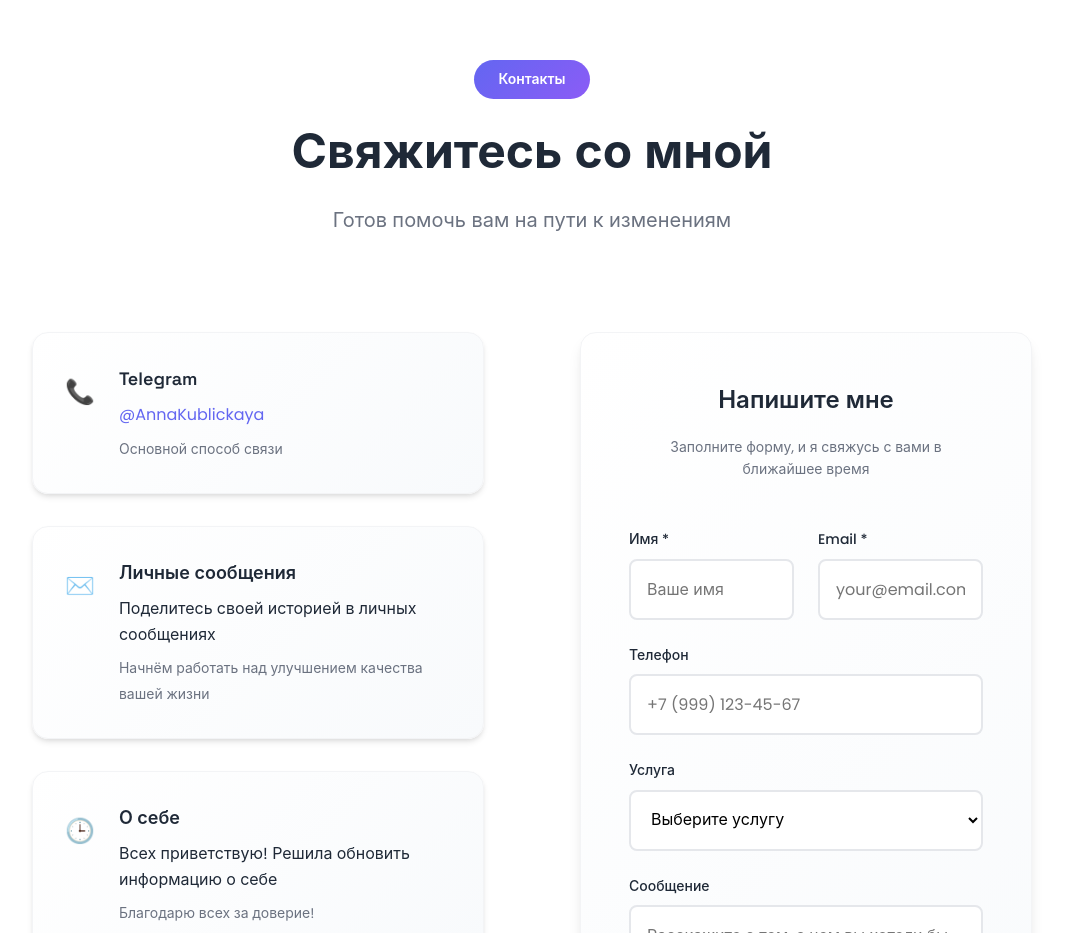
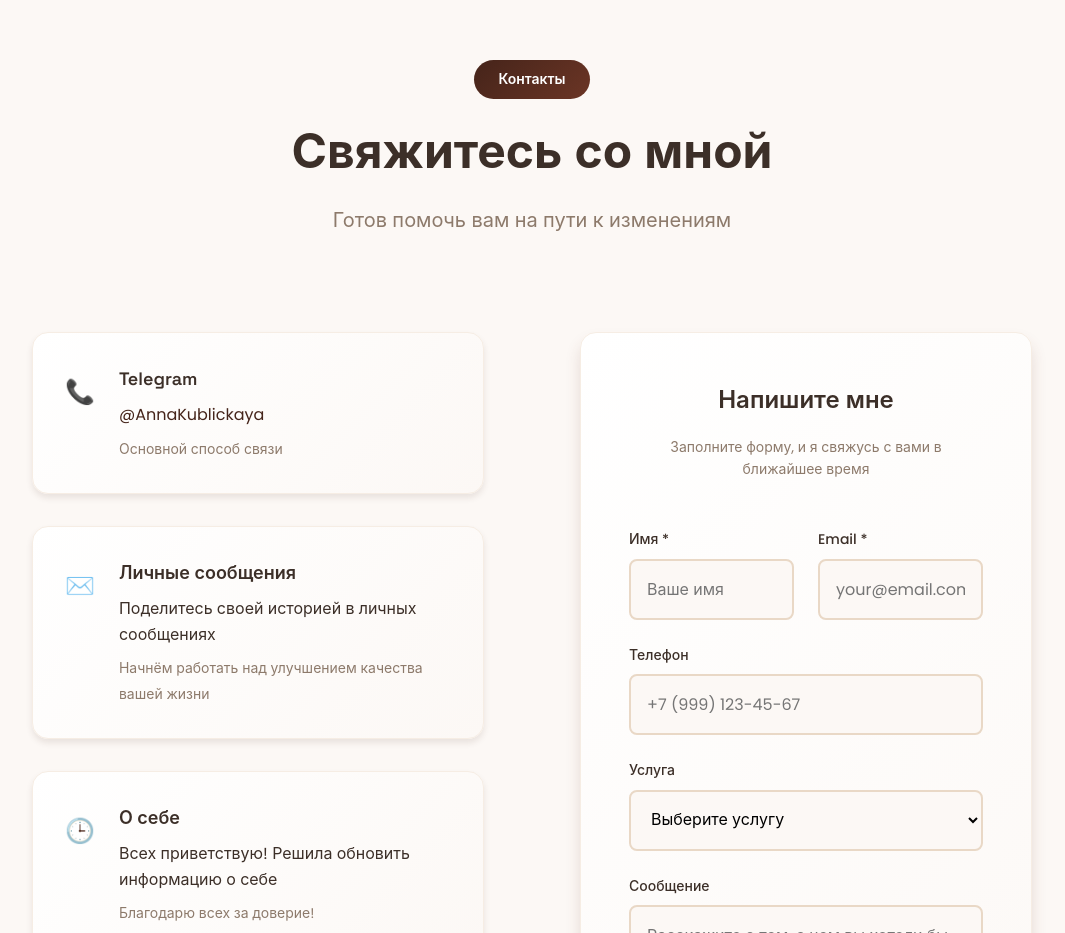
Before and after one commit to alex-patapau/kublickaya, a plain HTML site: page index.html in a window 1280 px wide. Shown: the part 11067-12000 px from the top of the page, without its empty margins (108-1173 px from the left). Drawn offline with Linux system fonts and the light colour scheme.

Commit message:
feat(styles): add new color scheme for the entire website

```diff
--- a/styles.css
+++ b/styles.css
@@ -8,7 +8,54 @@
 }
 
 :root {
+
+    /* ===========================
+   Warm Earth Color Palette
+   Style: Cozy, Natural, Friendly
+   Ideal for: family psychology, wellness, emotional balance
+   =========================== */
+
+   /* Core brand colors */
+  --primary-color: #45241A; /* Deep earthy brown – trustworthy and calm */
+  --secondary-color: #6B3525; /* Warm brown – adds friendly contrast */
+  --accent-color: #C97B5A; /* Terracotta – inviting and emotional warmth */
+
+  /* Status colors */
+  --success-color: #A3B18A; /* Natural green – balance and harmony */
+  --warning-color: #DDA15E; /* Golden sand – soft attention cue */
+  --error-color: #BC4749; /* Warm red – emotionally expressive but not harsh */
+
+  /* Text colors */
+  --text-color: #3C2F28; /* Main text – readable and soft contrast */
+  --text-light: #8D7A6B; /* Secondary text – gentle brown-gray */
+  --text-muted: #B6A99F; /* Muted text – for quiet emphasis */
+
+  /* Backgrounds */
+  --background: #FCF8F5; /* Warm beige – cozy base for content */
+  --background-light: #FFFDFB; /* Clean white-beige for contrast */
+  --background-dark: #2F1D15; /* Deep brown for footer or dark sections */
+
+  /* Borders and dividers */
+  --border-color: #E9D8C6; /* Light cream border */
+  --border-light: #F6EDE4; /* Very subtle line separation */
+
+  /* Shadows */
+  --shadow: 0 4px 6px rgba(69, 36, 26, 0.1); /* Gentle natural shadow */
+  --shadow-lg: 0 10px 15px rgba(107, 53, 37, 0.15); /* Medium soft depth */
+  --shadow-xl: 0 20px 25px rgba(107, 53, 37, 0.2); /* Deeper grounded feel */
+  --shadow-glow: 0 0 20px rgba(201, 123, 90, 0.25); /* Warm light glow */
+
+  /* Gradients */
+  --gradient-primary: linear-gradient(135deg, #45241A 0%, #6B3525 100%); /* Smooth earthy transition */
+  --gradient-accent: linear-gradient(135deg, #C97B5A 0%, #DDA15E 100%); /* Terracotta to golden glow */
+  --gradient-success: linear-gradient(135deg, #A3B18A 0%, #8D9C73 100%); /* Nature-inspired success */
+  --gradient-hero: linear-gradient(135deg, #6B3525 0%, #C97B5A 100%); /* Hero banner – soft and welcoming */
+  --gradient-card: linear-gradient(135deg, #FFFFFF 0%, #FCF8F5 100%); /* Light, calming background */
+
+
     /* Bold color palette */
+
+    /*
     --primary-color: #6366f1;
     --secondary-color: #8b5cf6;
     --accent-color: #f59e0b;
@@ -26,7 +73,14 @@
     --shadow: 0 4px 6px -1px rgba(0, 0, 0, 0.1), 0 2px 4px -1px rgba(0, 0, 0, 0.06);
     --shadow-lg: 0 10px 15px -3px rgba(0, 0, 0, 0.1), 0 4px 6px -2px rgba(0, 0, 0, 0.05);
     --shadow-xl: 0 20px 25px -5px rgba(0, 0, 0, 0.1), 0 10px 10px -5px rgba(0, 0, 0, 0.04);
-    --shadow-glow: 0 0 20px rgba(99, 102, 241, 0.3);
+    --shadow-glow: 0 0 20px rgba(99, 102, 241, 0.3); */
+
+        /* Gradients */
+    /*--gradient-primary: linear-gradient(135deg, var(--primary-color) 0%, var(--secondary-color) 100%);
+    --gradient-accent: linear-gradient(135deg, var(--accent-color) 0%, #f97316 100%);
+    --gradient-success: linear-gradient(135deg, var(--success-color) 0%, #059669 100%);
+    --gradient-hero: linear-gradient(135deg, #667eea 0%, #764ba2 100%);
+    --gradient-card: linear-gradient(135deg, #ffffff 0%, #f8fafc 100%);*/
 
     /* Typography */
     --font-primary: 'Poppins', -apple-system, BlinkMacSystemFont, sans-serif;
@@ -60,12 +114,6 @@
     --radius-2xl: 24px;
     --radius-full: 9999px;
 
-    /* Gradients */
-    --gradient-primary: linear-gradient(135deg, var(--primary-color) 0%, var(--secondary-color) 100%);
-    --gradient-accent: linear-gradient(135deg, var(--accent-color) 0%, #f97316 100%);
-    --gradient-success: linear-gradient(135deg, var(--success-color) 0%, #059669 100%);
-    --gradient-hero: linear-gradient(135deg, #667eea 0%, #764ba2 100%);
-    --gradient-card: linear-gradient(135deg, #ffffff 0%, #f8fafc 100%);
 }
 
 body {
```
Also changed, not shown: 1 other file.
